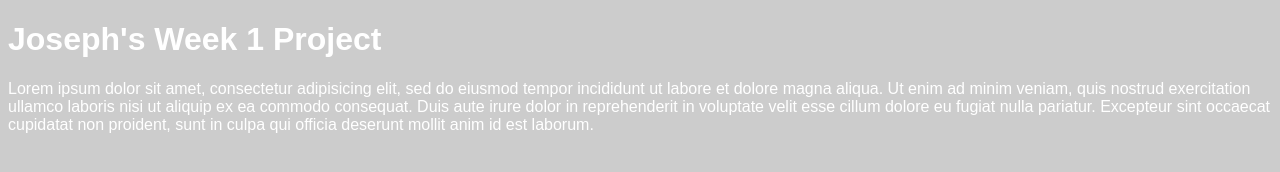
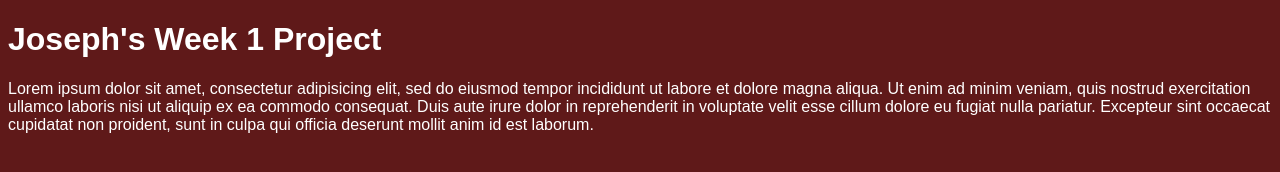
Before and after one commit to uxjehler/uxjehler.github.io, a plain HTML site: page unit_1/index.html in a window 1280 px wide. Drawn offline with Linux system fonts and the light colour scheme.

Commit message:
Color Change

```diff
--- a/unit_1/css/styles.css
+++ b/unit_1/css/styles.css
@@ -1,5 +1,5 @@
 body	{
 	color: white;
-	background-color: #cccccc;
+	background-color: #5f1919;
 	font-family: Arial, sans-serif;
 }
```
